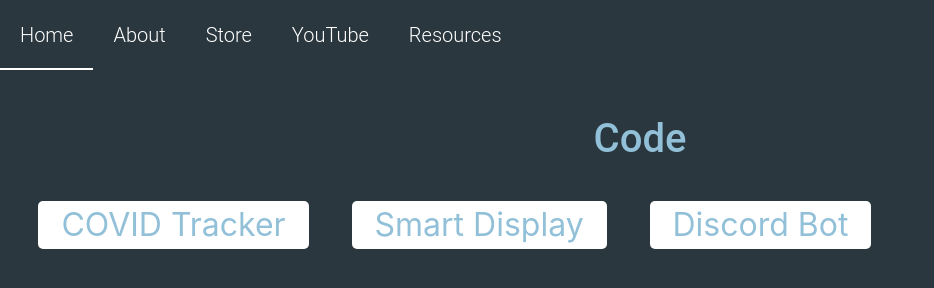
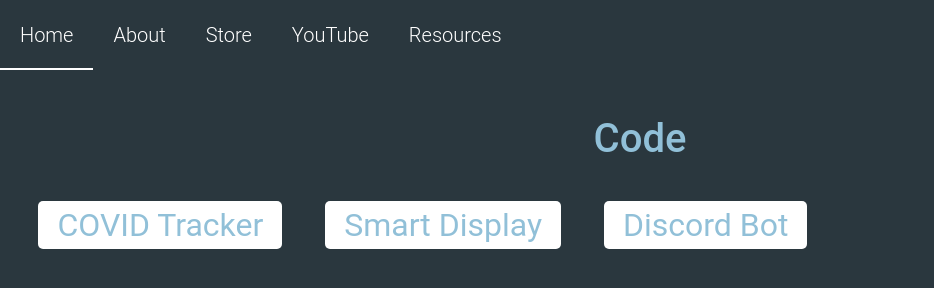
Before and after one commit to afazio1/robotic-nation-proj, a plain HTML site: page youtube.html in a window 1280 px wide. Shown: the whole page, without its empty margins (0-934 px from the left). Drawn offline with nearby package versions, Linux system fonts and the light colour scheme.

Commit message:
css touch ups

```diff
--- a/styles/styles-youtube.css
+++ b/styles/styles-youtube.css
@@ -120,10 +120,12 @@ h2 {
   height: max-content;
   margin-left: 3%;
   border-radius: 5px;
+  font-family: 'Roboto', sans-serif;
+
 }
 .code a {
   text-align: center;
-  padding: 23px;
+  padding: 19px;
   font-size: 200%;
   color: #91C0D8;
   text-decoration: none;
```
